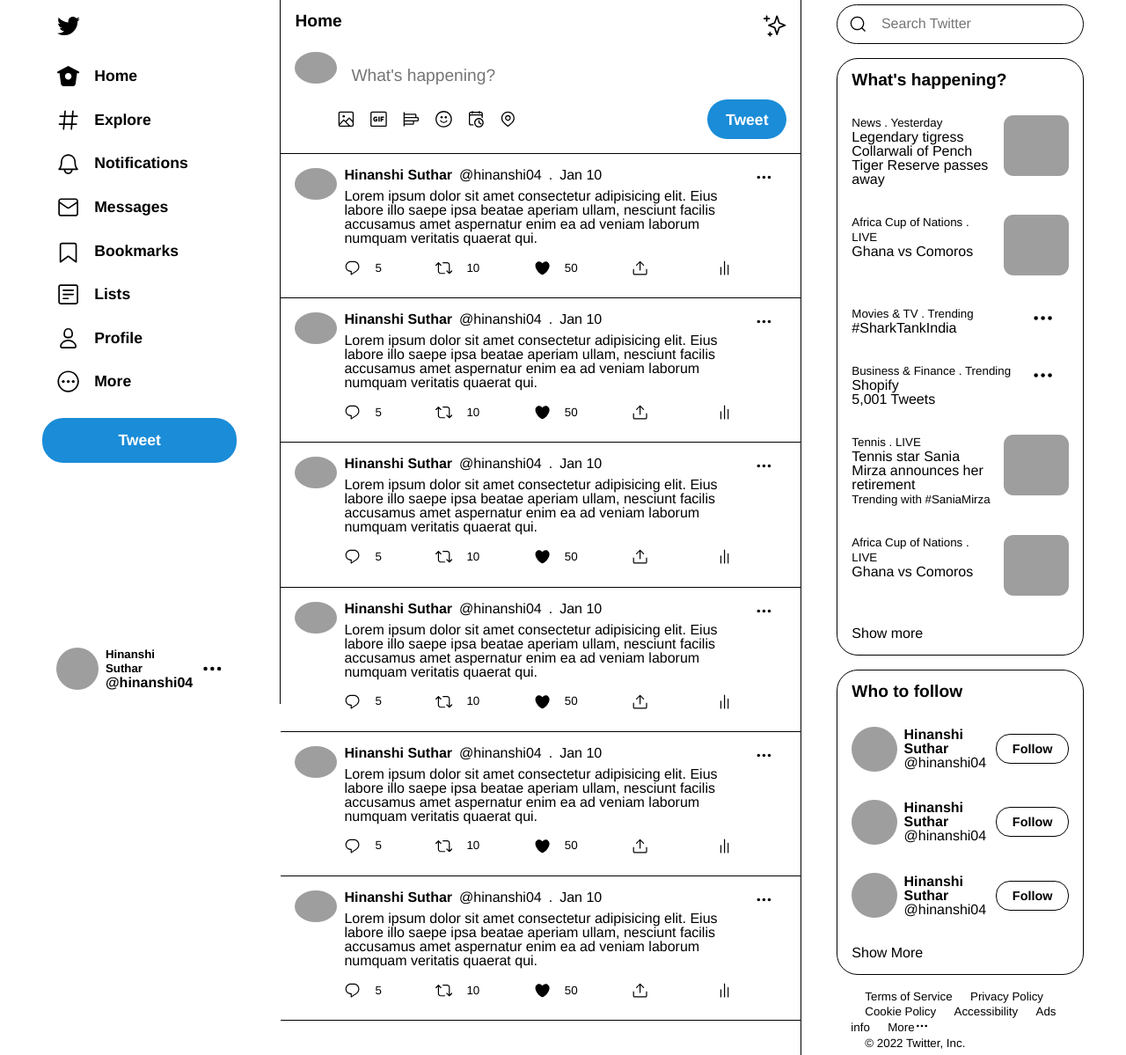
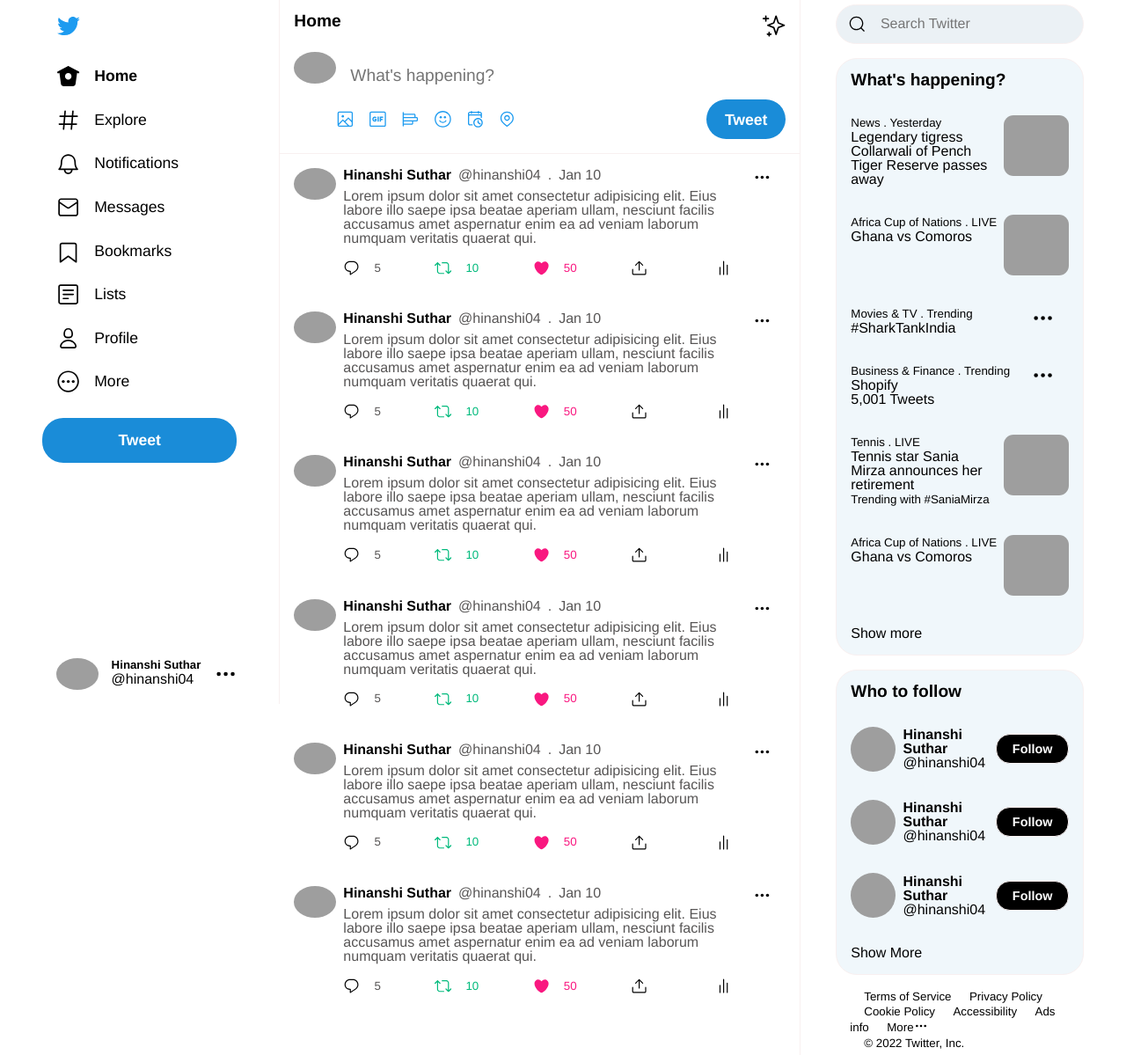
Before and after one commit to hinanshisuthar/twitter-ui-clone, a plain HTML site: page index.html in a window 1280 px wide. Shown: the whole page at 88% size. Drawn offline with Linux system fonts and the light colour scheme; grey boxes are pictures that could not be loaded.

Commit message:
white theme

```diff
--- a/index.html
+++ b/index.html
@@ -16,14 +16,13 @@
                 <svg viewBox="0 0 24 24" aria-hidden="true"
                     class="r-1fmj7o5 r-4qtqp9 r-yyyyoo r-16y2uox r-8kz0gk r-dnmrzs r-bnwqim r-1plcrui r-lrvibr r-lrsllp">
                     <g>
-                        <path
-                            d="M23.643 4.937c-.835.37-1.732.62-2.675.733.962-.576 1.7-1.49 2.048-2.578-.9.534-1.897.922-2.958 1.13-.85-.904-2.06-1.47-3.4-1.47-2.572 0-4.658 2.086-4.658 4.66 0 .364.042.718.12 1.06-3.873-.195-7.304-2.05-9.602-4.868-.4.69-.63 1.49-.63 2.342 0 1.616.823 3.043 2.072 3.878-.764-.025-1.482-.234-2.11-.583v.06c0 2.257 1.605 4.14 3.737 4.568-.392.106-.803.162-1.227.162-.3 0-.593-.028-.877-.082.593 1.85 2.313 3.198 4.352 3.234-1.595 1.25-3.604 1.995-5.786 1.995-.376 0-.747-.022-1.112-.065 2.062 1.323 4.51 2.093 7.14 2.093 8.57 0 13.255-7.098 13.255-13.254 0-.2-.005-.402-.014-.602.91-.658 1.7-1.477 2.323-2.41z">
+                        <path fill="rgb(29, 155, 240)" d="M23.643 4.937c-.835.37-1.732.62-2.675.733.962-.576 1.7-1.49 2.048-2.578-.9.534-1.897.922-2.958 1.13-.85-.904-2.06-1.47-3.4-1.47-2.572 0-4.658 2.086-4.658 4.66 0 .364.042.718.12 1.06-3.873-.195-7.304-2.05-9.602-4.868-.4.69-.63 1.49-.63 2.342 0 1.616.823 3.043 2.072 3.878-.764-.025-1.482-.234-2.11-.583v.06c0 2.257 1.605 4.14 3.737 4.568-.392.106-.803.162-1.227.162-.3 0-.593-.028-.877-.082.593 1.85 2.313 3.198 4.352 3.234-1.595 1.25-3.604 1.995-5.786 1.995-.376 0-.747-.022-1.112-.065 2.062 1.323 4.51 2.093 7.14 2.093 8.57 0 13.255-7.098 13.255-13.254 0-.2-.005-.402-.014-.602.91-.658 1.7-1.477 2.323-2.41z">
                         </path>
                     </g>
                 </svg>
             </div>
             <ul class="nav-links">
-                <li><svg viewBox="0 0 24 24" aria-hidden="true"
+                <li class="home"><svg viewBox="0 0 24 24" aria-hidden="true"
                         class="r-1fmj7o5 r-4qtqp9 r-yyyyoo r-lwhw9o r-dnmrzs r-bnwqim r-1plcrui r-lrvibr">
                         <g>
                             <path
@@ -132,7 +131,7 @@
                 <div class="new-tweet-options">
                     <input type="text" placeholder="What's happening?" class="new-tweet">
                     <div class="tweet-svgs">
-                        <svg viewBox="0 0 24 24" aria-hidden="true"
+                        <svg fill="rgb(29, 155, 240)" viewBox="0 0 24 24" aria-hidden="true"
                             class="r-1cvl2hr r-4qtqp9 r-yyyyoo r-z80fyv r-dnmrzs r-bnwqim r-1plcrui r-lrvibr r-19wmn03">
                             <g>
                                 <path
@@ -141,7 +140,7 @@
                                 <circle cx="8.868" cy="8.309" r="1.542"></circle>
                             </g>
                         </svg>
-                        <svg viewBox="0 0 24 24" aria-hidden="true"
+                        <svg fill="rgb(29, 155, 240)" viewBox="0 0 24 24" aria-hidden="true"
                             class="r-1cvl2hr r-4qtqp9 r-yyyyoo r-z80fyv r-dnmrzs r-bnwqim r-1plcrui r-lrvibr r-19wmn03">
                             <g>
                                 <path
@@ -152,7 +151,7 @@
                                 </path>
                             </g>
                         </svg>
-                        <svg viewBox="0 0 24 24" aria-hidden="true"
+                        <svg fill="rgb(29, 155, 240)" viewBox="0 0 24 24" aria-hidden="true"
                             class="r-1cvl2hr r-4qtqp9 r-yyyyoo r-z80fyv r-dnmrzs r-bnwqim r-1plcrui r-lrvibr r-19wmn03">
                             <g>
                                 <path
@@ -160,7 +159,7 @@
                                 </path>
                             </g>
                         </svg>
-                        <svg viewBox="0 0 24 24" aria-hidden="true"
+                        <svg fill="rgb(29, 155, 240)" viewBox="0 0 24 24" aria-hidden="true"
                             class="r-1cvl2hr r-4qtqp9 r-yyyyoo r-z80fyv r-dnmrzs r-bnwqim r-1plcrui r-lrvibr r-19wmn03">
                             <g>
                                 <path
@@ -173,7 +172,7 @@
                                 <circle cx="9.262" cy="9.458" r="1.478"></circle>
                             </g>
                         </svg>
-                        <svg viewBox="0 0 24 24" aria-hidden="true"
+                        <svg fill="rgb(29, 155, 240)" viewBox="0 0 24 24" aria-hidden="true"
                             class="r-1cvl2hr r-4qtqp9 r-yyyyoo r-z80fyv r-dnmrzs r-bnwqim r-1plcrui r-lrvibr r-19wmn03">
                             <g>
                                 <path d="M-37.9 18c-.1-.1-.1-.1-.1-.2.1 0 .1.1.1.2z"></path>
@@ -188,7 +187,7 @@
                                 </path>
                             </g>
                         </svg>
-                        <svg viewBox="0 0 24 24" aria-hidden="true"
+                        <svg fill="rgb(29, 155, 240)" viewBox="0 0 24 24" aria-hidden="true"
                             class="r-1cvl2hr r-4qtqp9 r-yyyyoo r-z80fyv r-dnmrzs r-bnwqim r-1plcrui r-lrvibr r-19wmn03">
                             <g>
                                 <path
@@ -235,7 +234,7 @@
                         <small>5</small>
                         </div>
                         <div class="tweet-box">
-                        <svg viewBox="0 0 24 24" aria-hidden="true"
+                        <svg fill="rgb(0, 186, 124)" viewBox="0 0 24 24" aria-hidden="true"
                             class="r-4qtqp9 r-yyyyoo r-1xvli5t r-dnmrzs r-bnwqim r-1plcrui r-lrvibr r-1hdv0qi">
                             <g>
                                 <path
@@ -243,11 +242,11 @@
                                 </path>
                             </g>
                         </svg>
-                        <small>10</small>
+                        <small class="retweet">10</small>
                         </div>
                         <div class="tweet-box">
-                            <svg viewBox="0 0 24 24" aria-hidden="true" class="r-4qtqp9 r-yyyyoo r-1xvli5t r-dnmrzs r-bnwqim r-1plcrui r-lrvibr r-1hdv0qi"><g><path d="M12 21.638h-.014C9.403 21.59 1.95 14.856 1.95 8.478c0-3.064 2.525-5.754 5.403-5.754 2.29 0 3.83 1.58 4.646 2.73.814-1.148 2.354-2.73 4.645-2.73 2.88 0 5.404 2.69 5.404 5.755 0 6.376-7.454 13.11-10.037 13.157H12z"></path></g></svg>
-                        <small>50</small>
+                            <svg fill="rgb(249, 24, 128)" viewBox="0 0 24 24" aria-hidden="true" class="r-4qtqp9 r-yyyyoo r-1xvli5t r-dnmrzs r-bnwqim r-1plcrui r-lrvibr r-1hdv0qi"><g><path d="M12 21.638h-.014C9.403 21.59 1.95 14.856 1.95 8.478c0-3.064 2.525-5.754 5.403-5.754 2.29 0 3.83 1.58 4.646 2.73.814-1.148 2.354-2.73 4.645-2.73 2.88 0 5.404 2.69 5.404 5.755 0 6.376-7.454 13.11-10.037 13.157H12z"></path></g></svg>
+                        <small class="like">50</small>
                         </div>
                         <svg viewBox="0 0 24 24" aria-hidden="true"
                             class="r-4qtqp9 r-yyyyoo r-1xvli5t r-dnmrzs r-bnwqim r-1plcrui r-lrvibr r-1hdv0qi">
@@ -314,7 +313,7 @@
                         <small>5</small>
                         </div>
                         <div class="tweet-box">
-                        <svg viewBox="0 0 24 24" aria-hidden="true"
+                        <svg fill="rgb(0, 186, 124)" viewBox="0 0 24 24" aria-hidden="true"
                             class="r-4qtqp9 r-yyyyoo r-1xvli5t r-dnmrzs r-bnwqim r-1plcrui r-lrvibr r-1hdv0qi">
                             <g>
                                 <path
@@ -322,11 +321,11 @@
                                 </path>
                             </g>
                         </svg>
-                        <small>10</small>
+                        <small class="retweet">10</small>
                         </div>
                         <div class="tweet-box">
-                            <svg viewBox="0 0 24 24" aria-hidden="true" class="r-4qtqp9 r-yyyyoo r-1xvli5t r-dnmrzs r-bnwqim r-1plcrui r-lrvibr r-1hdv0qi"><g><path d="M12 21.638h-.014C9.403 21.59 1.95 14.856 1.95 8.478c0-3.064 2.525-5.754 5.403-5.754 2.29 0 3.83 1.58 4.646 2.73.814-1.148 2.354-2.73 4.645-2.73 2.88 0 5.404 2.69 5.404 5.755 0 6.376-7.454 13.11-10.037 13.157H12z"></path></g></svg>
-                        <small>50</small>
+                            <svg fill="rgb(249, 24, 128)" viewBox="0 0 24 24" aria-hidden="true" class="r-4qtqp9 r-yyyyoo r-1xvli5t r-dnmrzs r-bnwqim r-1plcrui r-lrvibr r-1hdv0qi"><g><path d="M12 21.638h-.014C9.403 21.59 1.95 14.856 1.95 8.478c0-3.064 2.525-5.754 5.403-5.754 2.29 0 3.83 1.58 4.646 2.73.814-1.148 2.354-2.73 4.645-2.73 2.88 0 5.404 2.69 5.404 5.755 0 6.376-7.454 13.11-10.037 13.157H12z"></path></g></svg>
+                        <small class="like">50</small>
                         </div>
                         <svg viewBox="0 0 24 24" aria-hidden="true"
                             class="r-4qtqp9 r-yyyyoo r-1xvli5t r-dnmrzs r-bnwqim r-1plcrui r-lrvibr r-1hdv0qi">
@@ -393,7 +392,7 @@
                         <small>5</small>
                         </div>
                         <div class="tweet-box">
-                        <svg viewBox="0 0 24 24" aria-hidden="true"
+                        <svg fill="rgb(0, 186, 124)" viewBox="0 0 24 24" aria-hidden="true"
                             class="r-4qtqp9 r-yyyyoo r-1xvli5t r-dnmrzs r-bnwqim r-1plcrui r-lrvibr r-1hdv0qi">
                             <g>
                                 <path
@@ -401,11 +400,11 @@
                                 </path>
                             </g>
                         </svg>
-                        <small>10</small>
+                        <small class="retweet">10</small>
                         </div>
                         <div class="tweet-box">
-                            <svg viewBox="0 0 24 24" aria-hidden="true" class="r-4qtqp9 r-yyyyoo r-1xvli5t r-dnmrzs r-bnwqim r-1plcrui r-lrvibr r-1hdv0qi"><g><path d="M12 21.638h-.014C9.403 21.59 1.95 14.856 1.95 8.478c0-3.064 2.525-5.754 5.403-5.754 2.29 0 3.83 1.58 4.646 2.73.814-1.148 2.354-2.73 4.645-2.73 2.88 0 5.404 2.69 5.404 5.755 0 6.376-7.454 13.11-10.037 13.157H12z"></path></g></svg>
-                        <small>50</small>
+                            <svg fill="rgb(249, 24, 128)" viewBox="0 0 24 24" aria-hidden="true" class="r-4qtqp9 r-yyyyoo r-1xvli5t r-dnmrzs r-bnwqim r-1plcrui r-lrvibr r-1hdv0qi"><g><path d="M12 21.638h-.014C9.403 21.59 1.95 14.856 1.95 8.478c0-3.064 2.525-5.754 5.403-5.754 2.29 0 3.83 1.58 4.646 2.73.814-1.148 2.354-2.73 4.645-2.73 2.88 0 5.404 2.69 5.404 5.755 0 6.376-7.454 13.11-10.037 13.157H12z"></path></g></svg>
+                        <small class="like">50</small>
                         </div>
                         <svg viewBox="0 0 24 24" aria-hidden="true"
                             class="r-4qtqp9 r-yyyyoo r-1xvli5t r-dnmrzs r-bnwqim r-1plcrui r-lrvibr r-1hdv0qi">
@@ -472,7 +471,7 @@
                         <small>5</small>
                         </div>
                         <div class="tweet-box">
-                        <svg viewBox="0 0 24 24" aria-hidden="true"
+                        <svg fill="rgb(0, 186, 124)" viewBox="0 0 24 24" aria-hidden="true"
                             class="r-4qtqp9 r-yyyyoo r-1xvli5t r-dnmrzs r-bnwqim r-1plcrui r-lrvibr r-1hdv0qi">
                             <g>
                                 <path
@@ -480,11 +479,11 @@
                                 </path>
                             </g>
                         </svg>
-                        <small>10</small>
+                        <small class="retweet">10</small>
                         </div>
                         <div class="tweet-box">
-                            <svg viewBox="0 0 24 24" aria-hidden="true" class="r-4qtqp9 r-yyyyoo r-1xvli5t r-dnmrzs r-bnwqim r-1plcrui r-lrvibr r-1hdv0qi"><g><path d="M12 21.638h-.014C9.403 21.59 1.95 14.856 1.95 8.478c0-3.064 2.525-5.754 5.403-5.754 2.29 0 3.83 1.58 4.646 2.73.814-1.148 2.354-2.73 4.645-2.73 2.88 0 5.404 2.69 5.404 5.755 0 6.376-7.454 13.11-10.037 13.157H12z"></path></g></svg>
-                        <small>50</small>
+                            <svg fill="rgb(249, 24, 128)" viewBox="0 0 24 24" aria-hidden="true" class="r-4qtqp9 r-yyyyoo r-1xvli5t r-dnmrzs r-bnwqim r-1plcrui r-lrvibr r-1hdv0qi"><g><path d="M12 21.638h-.014C9.403 21.59 1.95 14.856 1.95 8.478c0-3.064 2.525-5.754 5.403-5.754 2.29 0 3.83 1.58 4.646 2.73.814-1.148 2.354-2.73 4.645-2.73 2.88 0 5.404 2.69 5.404 5.755 0 6.376-7.454 13.11-10.037 13.157H12z"></path></g></svg>
+                        <small class="like">50</small>
                         </div>
                         <svg viewBox="0 0 24 24" aria-hidden="true"
                             class="r-4qtqp9 r-yyyyoo r-1xvli5t r-dnmrzs r-bnwqim r-1plcrui r-lrvibr r-1hdv0qi">
@@ -551,7 +550,7 @@
                         <small>5</small>
                         </div>
                         <div class="tweet-box">
-                        <svg viewBox="0 0 24 24" aria-hidden="true"
+                        <svg fill="rgb(0, 186, 124)" viewBox="0 0 24 24" aria-hidden="true"
                             class="r-4qtqp9 r-yyyyoo r-1xvli5t r-dnmrzs r-bnwqim r-1plcrui r-lrvibr r-1hdv0qi">
                             <g>
                                 <path
@@ -559,11 +558,11 @@
                                 </path>
                             </g>
                         </svg>
-                        <small>10</small>
+                        <small class="retweet">10</small>
                         </div>
                         <div class="tweet-box">
-                            <svg viewBox="0 0 24 24" aria-hidden="true" class="r-4qtqp9 r-yyyyoo r-1xvli5t r-dnmrzs r-bnwqim r-1plcrui r-lrvibr r-1hdv0qi"><g><path d="M12 21.638h-.014C9.403 21.59 1.95 14.856 1.95 8.478c0-3.064 2.525-5.754 5.403-5.754 2.29 0 3.83 1.58 4.646 2.73.814-1.148 2.354-2.73 4.645-2.73 2.88 0 5.404 2.69 5.404 5.755 0 6.376-7.454 13.11-10.037 13.157H12z"></path></g></svg>
-                        <small>50</small>
+                            <svg fill="rgb(249, 24, 128)" viewBox="0 0 24 24" aria-hidden="true" class="r-4qtqp9 r-yyyyoo r-1xvli5t r-dnmrzs r-bnwqim r-1plcrui r-lrvibr r-1hdv0qi"><g><path d="M12 21.638h-.014C9.403 21.59 1.95 14.856 1.95 8.478c0-3.064 2.525-5.754 5.403-5.754 2.29 0 3.83 1.58 4.646 2.73.814-1.148 2.354-2.73 4.645-2.73 2.88 0 5.404 2.69 5.404 5.755 0 6.376-7.454 13.11-10.037 13.157H12z"></path></g></svg>
+                        <small class="like">50</small>
                         </div>
                         <svg viewBox="0 0 24 24" aria-hidden="true"
                             class="r-4qtqp9 r-yyyyoo r-1xvli5t r-dnmrzs r-bnwqim r-1plcrui r-lrvibr r-1hdv0qi">
@@ -630,7 +629,7 @@
                         <small>5</small>
                         </div>
                         <div class="tweet-box">
-                        <svg viewBox="0 0 24 24" aria-hidden="true"
+                        <svg fill="rgb(0, 186, 124)" viewBox="0 0 24 24" aria-hidden="true"
                             class="r-4qtqp9 r-yyyyoo r-1xvli5t r-dnmrzs r-bnwqim r-1plcrui r-lrvibr r-1hdv0qi">
                             <g>
                                 <path
@@ -638,11 +637,11 @@
                                 </path>
                             </g>
                         </svg>
-                        <small>10</small>
+                        <small class="retweet">10</small>
                         </div>
                         <div class="tweet-box">
-                            <svg viewBox="0 0 24 24" aria-hidden="true" class="r-4qtqp9 r-yyyyoo r-1xvli5t r-dnmrzs r-bnwqim r-1plcrui r-lrvibr r-1hdv0qi"><g><path d="M12 21.638h-.014C9.403 21.59 1.95 14.856 1.95 8.478c0-3.064 2.525-5.754 5.403-5.754 2.29 0 3.83 1.58 4.646 2.73.814-1.148 2.354-2.73 4.645-2.73 2.88 0 5.404 2.69 5.404 5.755 0 6.376-7.454 13.11-10.037 13.157H12z"></path></g></svg>
-                        <small>50</small>
+                            <svg fill="rgb(249, 24, 128)" viewBox="0 0 24 24" aria-hidden="true" class="r-4qtqp9 r-yyyyoo r-1xvli5t r-dnmrzs r-bnwqim r-1plcrui r-lrvibr r-1hdv0qi"><g><path d="M12 21.638h-.014C9.403 21.59 1.95 14.856 1.95 8.478c0-3.064 2.525-5.754 5.403-5.754 2.29 0 3.83 1.58 4.646 2.73.814-1.148 2.354-2.73 4.645-2.73 2.88 0 5.404 2.69 5.404 5.755 0 6.376-7.454 13.11-10.037 13.157H12z"></path></g></svg>
+                        <small class="like">50</small>
                         </div>
                         <svg viewBox="0 0 24 24" aria-hidden="true"
                             class="r-4qtqp9 r-yyyyoo r-1xvli5t r-dnmrzs r-bnwqim r-1plcrui r-lrvibr r-1hdv0qi">
--- a/style.css
+++ b/style.css
@@ -26,17 +26,21 @@ img {
 .nav{
     padding-top: 1rem;
     flex-basis: 30%;
-    border-right: 1px solid black;
+    border-right: 1px solid rgb(248, 240, 240);
     height: 100vh;
     display: flex;
     flex-direction: column;
     justify-content: flex-start;
     align-items: flex-start;
-    font-weight: bold;
+    /* font-weight: bold; */
     position: sticky;
     top: 0;
     left: 0;
     right: 0;
+}
+
+.nav-links .home {
+    font-weight: bold;
 }
 
 .nav > * {
@@ -81,14 +85,14 @@ li {
     gap: 0.5rem;
     margin-top: auto;
     justify-content: space-between;
+    width: 70%;
 }
 
 /* Main section */
 .main {
     width: 51.5rem;
-    border-right: 1px solid black;
+    border-right: 1px solid rgb(248, 240, 240);
 }
-
 
 .fixed-header {
     /* position: fixed; */
@@ -107,7 +111,7 @@ li {
     padding: 0 1rem 1rem;
     display: flex;
     justify-content: flex-start;
-    border-bottom: 1px solid black;
+    border-bottom: 1px solid rgb(248, 240, 240);
 }
 
 .new-tweet {
@@ -145,8 +149,14 @@ hr{
     display: flex;
     padding: 1rem;
     gap: 0.5rem;
-    border-bottom: 1px solid black;
+    border-bottom: 1px solid rgb(248, 240, 240)ack;
     align-items: flex-start;
+    color: rgb(87, 85, 85);
+}
+
+.tweet-center h4 {
+    color: #000;
+    font-weight: 600;
 }
 
 .tweet-center {
@@ -179,6 +189,15 @@ hr{
     gap: 0rem;
 }
 
+.like {
+    color: rgb(249, 24, 128);
+}
+
+.retweet {
+    color: rgb(0, 186, 124)
+}
+
+
 /* aside section */
 
 .aside {
@@ -190,8 +209,9 @@ hr{
     justify-content: flex-start;
     align-items: center;
     padding: 0.7rem 0.8rem;
-    border: 1px solid black;
+    border: 1px solid rgb(248, 240, 240);
     border-radius: 2.5rem;
+    background-color: rgb(235, 241, 245);
 }
 
 .search-container {
@@ -199,13 +219,13 @@ hr{
     top: 0;
     left: 0;
     right: 0;
-    background-color: rgb(255, 255, 255);
 }
 
 .search-box {
     border: none;
     font-size: 1rem;
     outline: none;
+    background-color: transparent;
 }
 
 .aside .search svg {
@@ -219,8 +239,9 @@ hr{
     display: flex;
     flex-direction: column;
     justify-content: space-between;
-    border: 1px solid black;
+    border: 1px solid rgb(248, 240, 240);
     border-radius: 1.5rem;
+    background-color: rgb(240, 247, 251);
 }
 
 .aside-card h3 {
@@ -268,12 +289,13 @@ hr{
 .suggestions button {
     padding: 0.5rem 1.1rem;
     font-weight: bold;
-    background-color: #fff;
-    border: 1px solid black;
+    color: #fff;
+    border: 1px solid rgb(248, 240, 240);
     border-radius: 1rem;
     text-transform: capitalize;
     margin-left: auto;
     font-size: 0.9rem;
+    background-color: #000;
 }
 
 .footer{
@@ -298,3 +320,6 @@ hr{
 .copywrite {
     display: block;
 }
+
+
+/* colored svgs */
```
